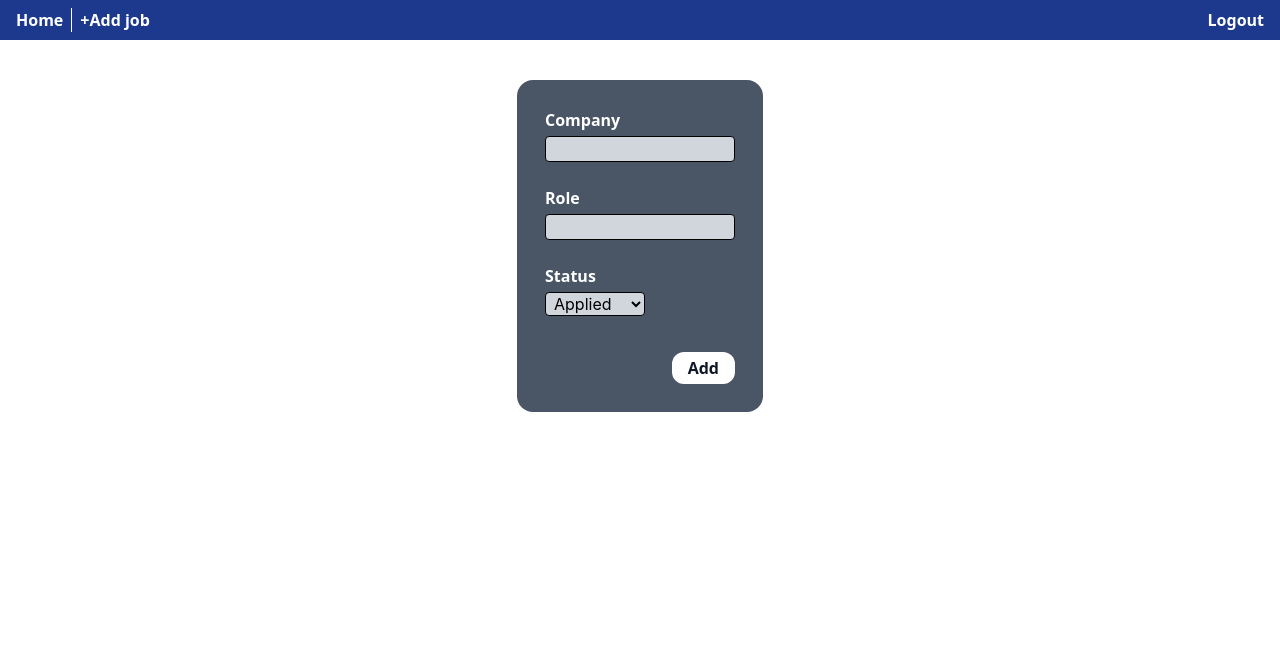
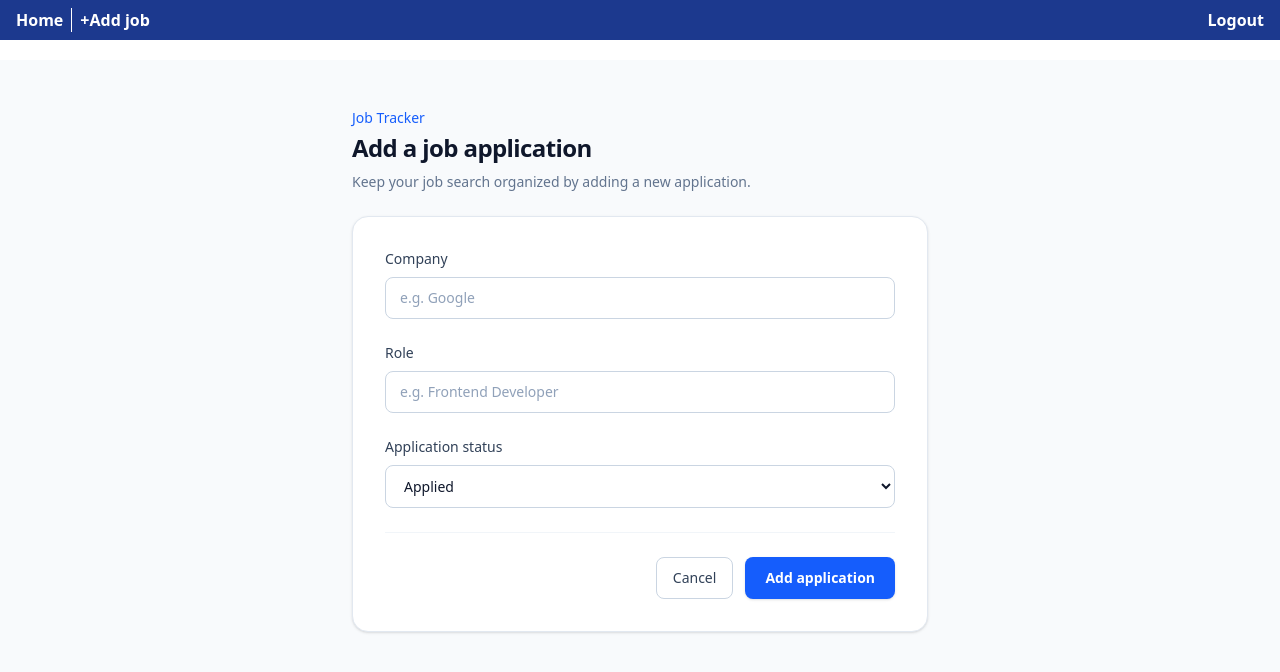
Before and after one commit to moinsayed7/Job_tracker, a Next.js app: page /addJob in a window 1280 px wide. Shown: the top 672 px of the page. Built offline with nearby package versions, Linux system fonts and the light colour scheme.

Commit message:
Improved UI of the addJob page

```diff
--- a/src/app/addJob/page.tsx
+++ b/src/app/addJob/page.tsx
@@ -1,100 +1,154 @@
 "use client";
+
 import { useState } from "react";
 import { useRouter } from "next/navigation";
 
-
-
-async function sendData(x:{company:string, role:string, status:string} ) {
-
-
-    let response=await fetch(`/api/jobs`, {
-        method: "POST",
-        headers: {"Content-Type": "application/json"},
-        body: JSON.stringify(x)
-    })
-
+async function sendData(x: {
+  company: string;
+  role: string;
+  status: string;
+}) {
+  await fetch("/api/jobs", {
+    method: "POST",
+    headers: { "Content-Type": "application/json" },
+    body: JSON.stringify(x),
+  });
 }
 
+export default function AddJob() {
+  const [comp, setComp] = useState<string>("");
+  const [inpRole, setRole] = useState<string>("");
+  const [inpStatus, setStatus] = useState<string>("applied");
+  const [isLoading, setIsLoading] = useState(false);
 
+  const router = useRouter();
 
+  const handleSubmit = async (e: React.FormEvent<HTMLFormElement>) => {
+    e.preventDefault();
 
+    if (comp.trim() === "" || inpRole.trim() === "") {
+      alert("Please enter complete information");
+      return;
+    }
 
-export default function AddJob(){
-    const [comp, setComp] = useState<string>("");
-    const [inpRole, setRole] = useState<string>("");
-    const [inpStatus, setStatus] = useState<string>("applied");
-    const router=useRouter();
+    setIsLoading(true);
 
+    try {
+      await sendData({
+        company: comp,
+        role: inpRole,
+        status: inpStatus,
+      });
 
+      setComp("");
+      setRole("");
+      setStatus("applied");
 
+      router.push("/");
+    } finally {
+      setIsLoading(false);
+    }
+  };
 
+  return (
+    <main className="min-h-screen bg-slate-50 px-4 py-8 sm:py-12">
+      <div className="mx-auto w-full max-w-xl">
+        <div className="mb-6">
+          <p className="text-sm font-medium text-blue-600">Job Tracker</p>
 
-    return (
-        <div className="flex flex-col items-center justify-center w-1/1">
-            <div className="bg-gray-600 mt-5 flex flex-col items-center px-7 py-7 rounded-2xl">
-                <div>
+          <h1 className="mt-1 text-2xl font-semibold tracking-tight text-slate-900">
+            Add a job application
+          </h1>
 
-                <label className="font-bold text-white" htmlFor="inpComp">Company</label><br />
-                <input value={comp}
-                onChange={(eve)=>{
-                    setComp(eve.target.value);
-                    console.log(eve.target.value);
-                }} className="border px-1 rounded w-[190px] mt-1 bg-gray-300" id="inpComp" type="text" />
-                </div>
+          <p className="mt-2 text-sm text-slate-500">
+            Keep your job search organized by adding a new application.
+          </p>
+        </div>
 
+        <div className="rounded-2xl border border-slate-200 bg-white p-6 shadow-sm sm:p-8">
+          <form onSubmit={handleSubmit} className="space-y-6">
+            <div>
+              <label
+                htmlFor="inpComp"
+                className="mb-2 block text-sm font-medium text-slate-700"
+              >
+                Company
+              </label>
 
+              <input
+                id="inpComp"
+                type="text"
+                value={comp}
+                onChange={(e) => setComp(e.target.value)}
+                placeholder="e.g. Google"
+                autoComplete="organization"
+                disabled={isLoading}
+                className="w-full rounded-lg border border-slate-300 bg-white px-3.5 py-2.5 text-sm text-slate-900 outline-none transition placeholder:text-slate-400 hover:border-slate-400 focus:border-blue-500 focus:ring-4 focus:ring-blue-500/10 disabled:cursor-not-allowed disabled:bg-slate-50"
+              />
+            </div>
 
-                <br />
-                <div>
-                <label htmlFor="inpRole" className="font-bold  text-white">Role</label><br />
-                <input value={inpRole}
-                onChange={(eve)=>{
-                    setRole(eve.target.value)
-                }}
-                className="border px-1 rounded w-[190px] mt-1 bg-gray-300" id="inpRole" type="text" />
-                </div>
+            <div>
+              <label
+                htmlFor="inpRole"
+                className="mb-2 block text-sm font-medium text-slate-700"
+              >
+                Role
+              </label>
 
-                <br />
+              <input
+                id="inpRole"
+                type="text"
+                value={inpRole}
+                onChange={(e) => setRole(e.target.value)}
+                placeholder="e.g. Frontend Developer"
+                disabled={isLoading}
+                className="w-full rounded-lg border border-slate-300 bg-white px-3.5 py-2.5 text-sm text-slate-900 outline-none transition placeholder:text-slate-400 hover:border-slate-400 focus:border-blue-500 focus:ring-4 focus:ring-blue-500/10 disabled:cursor-not-allowed disabled:bg-slate-50"
+              />
+            </div>
 
-                <div className=" w-[190px]">
-                <label htmlFor="inpStatus" className="font-bold  text-white">Status</label><br />
+            <div>
+              <label
+                htmlFor="inpStatus"
+                className="mb-2 block text-sm font-medium text-slate-700"
+              >
+                Application status
+              </label>
 
-                <select id="inpStatus" className="border px-1 rounded mt-1 bg-gray-300 font-[Inter]"
-                onChange={(eve)=>{
-                    setStatus(eve.target.value)
-                }}>
+              <select
+                id="inpStatus"
+                value={inpStatus}
+                onChange={(e) => setStatus(e.target.value)}
+                disabled={isLoading}
+                className="w-full rounded-lg border border-slate-300 bg-white px-3.5 py-2.5 text-sm text-slate-900 outline-none transition hover:border-slate-400 focus:border-blue-500 focus:ring-4 focus:ring-blue-500/10 disabled:cursor-not-allowed disabled:bg-slate-50"
+              >
                 <option value="applied">Applied</option>
                 <option value="interview">Interview</option>
                 <option value="rejected">Rejected</option>
                 <option value="offer">Offer</option>
-                </select>
+              </select>
+            </div>
 
-                </div>
+            <div className="flex flex-col-reverse gap-3 border-t border-slate-100 pt-6 sm:flex-row sm:justify-end">
+              <button
+                type="button"
+                onClick={() => router.push("/")}
+                disabled={isLoading}
+                className="rounded-lg border border-slate-300 bg-white px-4 py-2.5 text-sm font-medium text-slate-700 transition hover:bg-slate-50 focus:outline-none focus:ring-4 focus:ring-slate-500/10 disabled:cursor-not-allowed disabled:opacity-60"
+              >
+                Cancel
+              </button>
 
-                <br />
-
-                <div className="w-[190px] flex justify-end">
-                <button className="bg-white px-4 py-1 mt-3 rounded-xl text-gray-900 font-bold "
-                onClick={async ()=>{
-                    if(comp.trim()==="" || inpRole.trim()==="" ){
-                        alert("Please enter complete information")
-                        return
-                    }
-
-                    await sendData({company:comp, role:inpRole, status:inpStatus});
-
-
-                    setComp("");
-                    setRole("");
-                    router.push("/");
-
-
-
-                }}>Add</button >
-                </div>
-
-
+              <button
+                type="submit"
+                disabled={isLoading}
+                className="rounded-lg bg-blue-600 px-5 py-2.5 text-sm font-semibold text-white shadow-sm transition hover:bg-blue-700 focus:outline-none focus:ring-4 focus:ring-blue-500/20 disabled:cursor-not-allowed disabled:opacity-60"
+              >
+                {isLoading ? "Adding..." : "Add application"}
+              </button>
             </div>
+          </form>
         </div>
-    )
+      </div>
+    </main>
+  );
 }
```
